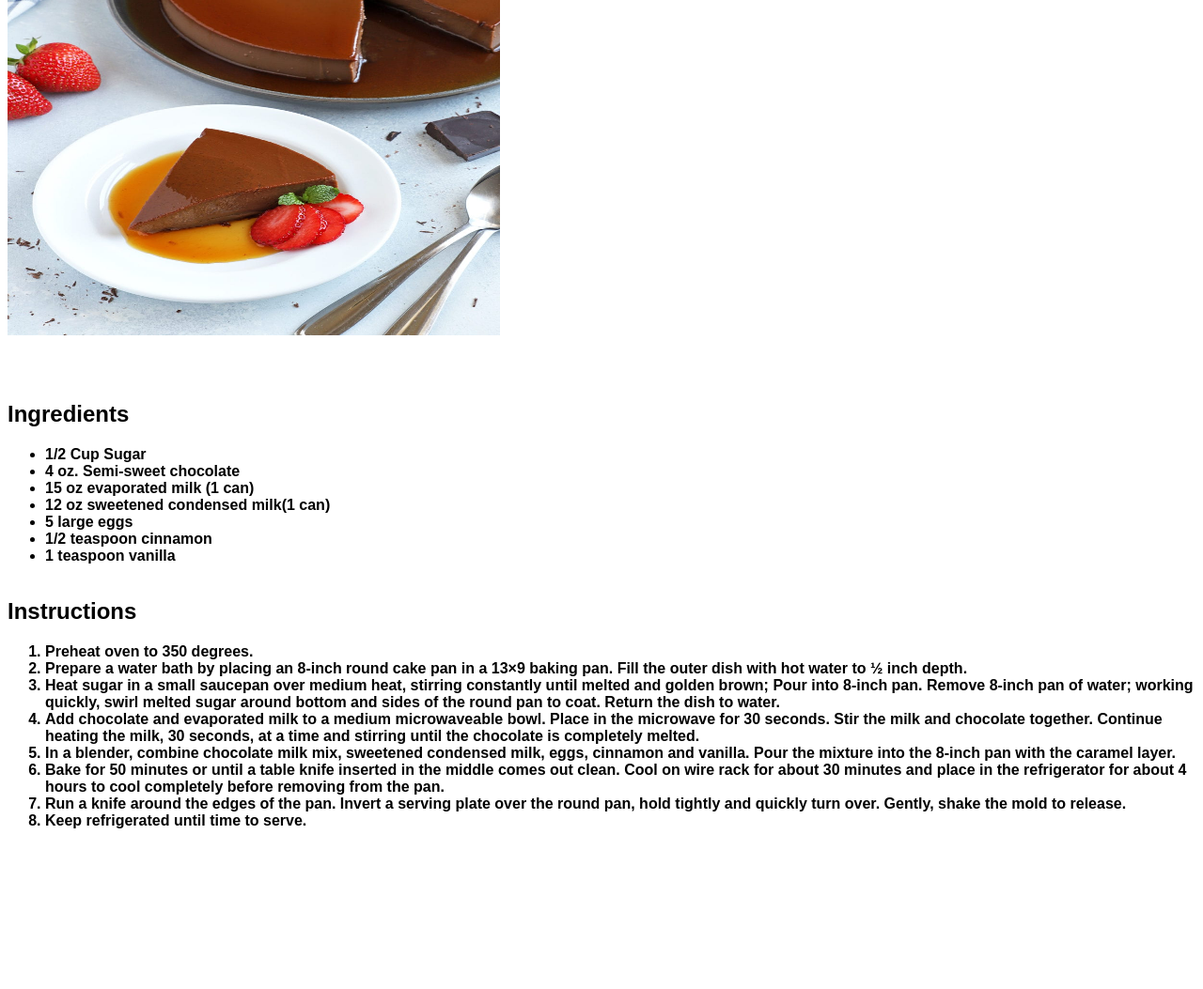
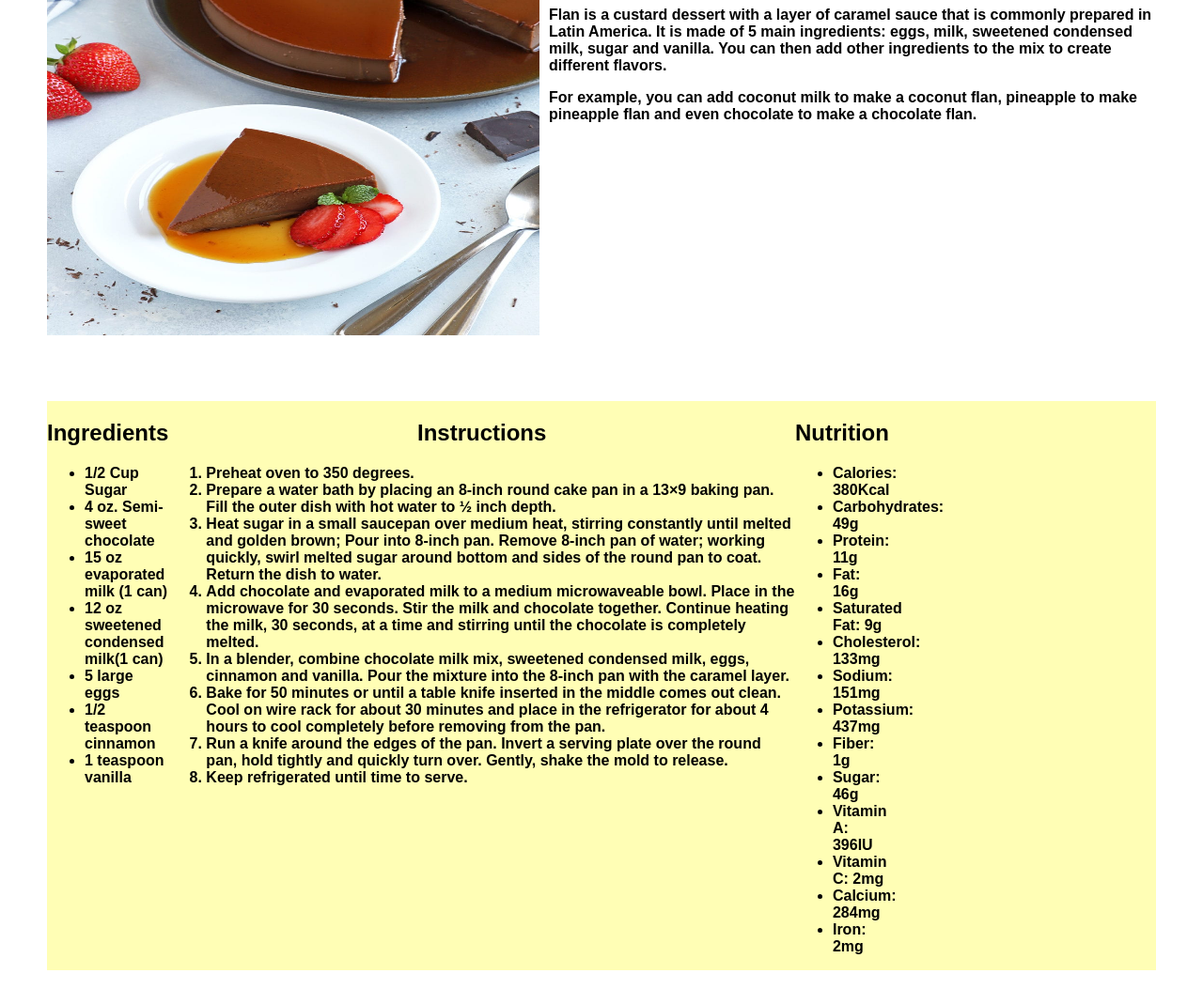
Before and after one commit to ethanlalla/Flanisms, a plain HTML site: page index.html in a window 1280 px wide. Shown: the part 223-1276 px from the top of the page at 94% size. Before the commit the page ends 1122 px from the top, so only its background shows below. Drawn offline with Linux system fonts and the light colour scheme; a script that the page names is missing; a web font is replaced by a local one.

Commit message:
added rows and column list for ingredients instructions and nutritional value of recipe, added more text to header

```diff
--- a/index.html
+++ b/index.html
@@ -29,9 +29,12 @@
   <img src="images/flan-1.jpg" alt="Photo of Chocolate Flan" class="flan-1">
   <p class="desc">The mouth watering creamy vanilla taste of flan, a texture that just melts away in your mouth is the main reason why so many people love flan.</p>
   <p class="desc-1">This is a recipe how to make the Mexican dish.</p>
+  <h1>What is Flan?</h1>
+  <p>Flan is a custard dessert with a layer of caramel sauce that is commonly prepared in Latin America. It is made of 5 main ingredients: eggs, milk, sweetened condensed milk, sugar and vanilla. You can then add other ingredients to the mix to create different flavors.</p>
+  <p>For example, you can add coconut milk to make a coconut flan,  pineapple to make pineapple flan and even chocolate to make a chocolate flan.</p>
 
   <div class=row>
-    <div class="column-1 clear">
+    <div class="col-1">
       <h2>Ingredients</h2>
        <ul>
          <li> 1/2 Cup Sugar</li>
@@ -42,8 +45,11 @@
          <li> 1/2 teaspoon cinnamon</<li>
          <li> 1 teaspoon vanilla</li>
       </ul>
+      </div>
 
-  <div class="column-2 fixed">
+
+<div class="row>"
+  <div class="col-2">
     <h2>Instructions</h2>
     <ol>
       <li>Preheat oven to 350 degrees.</li>
@@ -55,6 +61,28 @@
       <li>Run a knife around the edges of the pan. Invert a serving plate over the round pan, hold tightly and quickly turn over. Gently, shake the mold to release.</li>
       <li>Keep refrigerated until time to serve.</li>
     </ol>
+  </div>
+
+<div class="row">
+  <div class="col-3">
+    <h2>Nutrition</h2>
+     <ul>
+       <li>Calories: 380Kcal</li>
+       <li>Carbohydrates: 49g</li>
+       <li>Protein: 11g</li>
+       <li>Fat: 16g</li>
+       <li>Saturated Fat: 9g</li>
+       <li>Cholesterol: 133mg</li>
+       <li>Sodium: 151mg</li>
+       <li>Potassium: 437mg</li>
+       <li>Fiber: 1g</li>
+       <li>Sugar: 46g</li>
+       <li>Vitamin A: 396IU</li>
+       <li>Vitamin C: 2mg</li>
+       <li>Calcium: 284mg</li>
+       <li>Iron: 2mg</li>
+    </ul>
+  </div>
 
 
 
--- a/styles.css
+++ b/styles.css
@@ -4,9 +4,17 @@ h1{
   text-align: center;
 }
 
+h2{
+  text-align: center;
+}
+
 body{
   font-family: "Yaldevi", sans-serif;
   font-weight: bold;
+  margin-left: 50px;
+  margin-right: 50px;
+  margin-top: 20px;
+  margin-bottom: 20px;
 
 }
 
@@ -16,21 +24,23 @@ img.flan-1{
   float: left;
   margin-right: 10px;
   margin-bottom: 70px;
+  clear: both;
 }
 
-.desc{
-line-height: 20px;
-margin-bottom: 1em;
-}
-.desc-1{
-  margin-bottom:40px;
+.row{
+  display:flex;
+  width:100%;
+  background-color:#fffeb5;
 }
 
-.column-1{
-  clear: left;
-
+.col-1{
+  width:25%;
 }
 
-.column-2{
-  float:left;
+.col-2{
+  width:25%;
 }
+
+.col-3{
+  width:25%
+}
```
Lines whose indentation alone changed are shown as unchanged.
